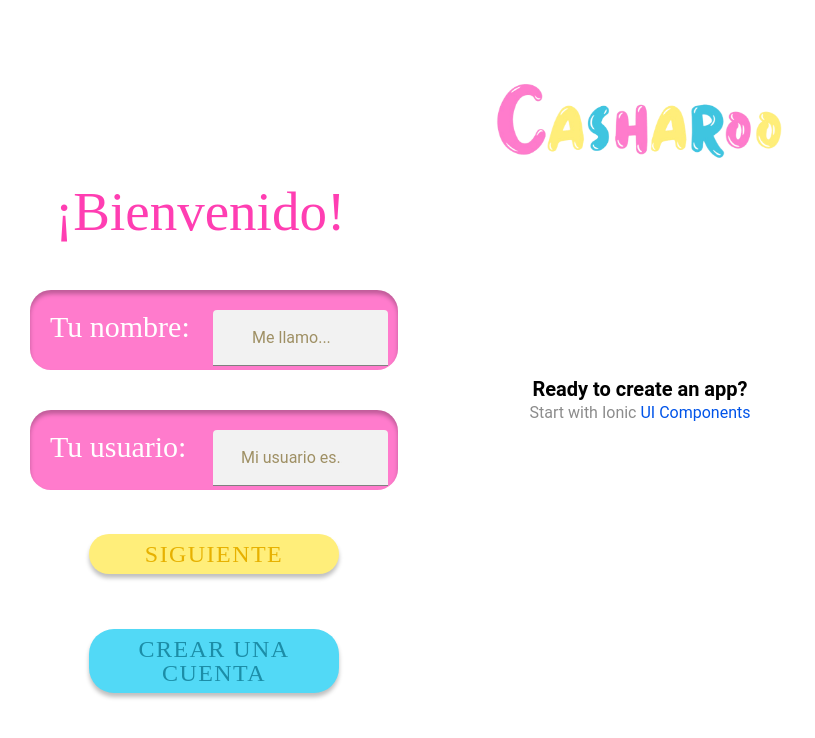
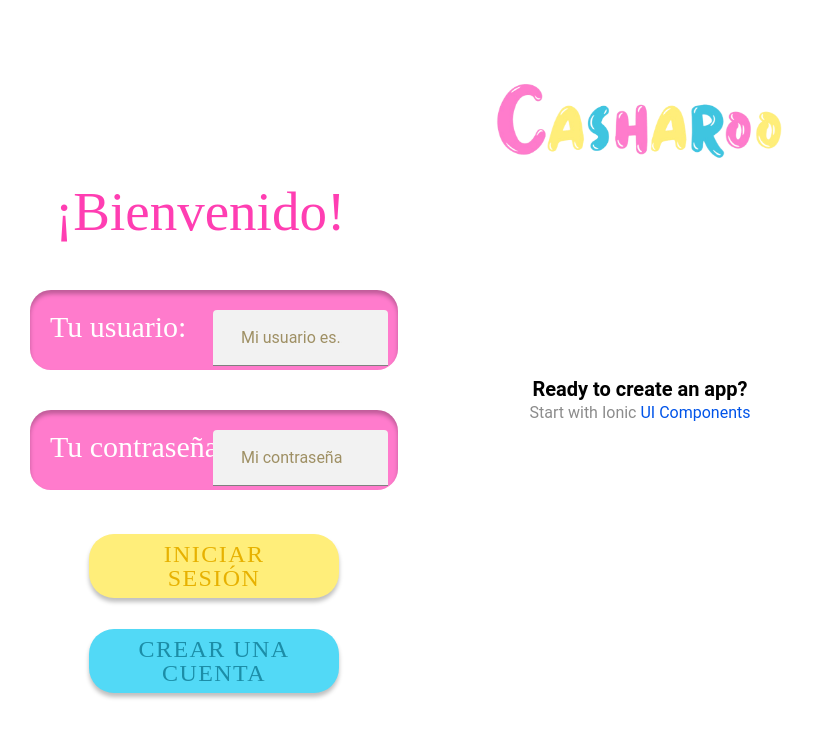
Before and after one commit to AbieGarcia/Casharoo, a React (Vite) app in the folder Casharoo/: page /login in a window 1280 px wide. Shown: the top 738 px of the page, without its empty margins (0-815 px from the left). Built offline with nearby package versions, Linux system fonts and the light colour scheme; a web font is replaced by a local one.

Commit message:
login y perfil

```diff
--- a/Casharoo/src/pages/Login.css
+++ b/Casharoo/src/pages/Login.css
@@ -34,7 +34,7 @@
     left: 55px;
     z-index: 1;
 }
-.NombreLogin {
+.UsernameLogin {
     width: 368px;
     height: 80px;
     border-radius: 21px;
@@ -46,7 +46,7 @@
     z-index: 1;
 }
 
-.UsernameLogin {
+.ContrasenaLogin {
     width: 368px;
     height: 80px;
     border-radius: 21px;
--- a/Casharoo/src/pages/Login.tsx
+++ b/Casharoo/src/pages/Login.tsx
@@ -3,6 +3,8 @@ import { IonContent, IonHeader, IonPage, IonButton, IonTitle, IonInput, IonToolb
 import ExploreContainer from '../components/ExploreContainer';
 import './Login.css';
 import { useHistory } from 'react-router-dom';
+import { useState } from 'react';
+import { verificarCredenciales } from '../services/userRegister';
 import Registro from './Registro';
 
 
@@ -12,6 +14,37 @@ const Login: React.FC = () => {
   const irARegistro = () => {
     history.push('/registro');
   }
+
+  const [usuario, setUsuario] = useState("");
+  const [contrasena, setContrasena] = useState("");
+  const [error, setError] = useState(false);
+
+  const handleLogin = async () => {
+    try {
+      console.log("Usuario ingresado:", usuario);
+      console.log("Contraseña ingresada:", contrasena);
+
+      // Llama a la función para verificar las credenciales
+      const usuarioAutenticado = await verificarCredenciales(usuario, contrasena);
+      if (usuarioAutenticado) {
+        console.log("Login exitoso:", usuarioAutenticado);
+        setError(false);
+
+        // Guarda el usuario autenticado en localStorage o en el contexto
+        localStorage.setItem("usuarioId", usuarioAutenticado.id);
+
+        // Redirige al usuario a la página principal o al dashboard
+        history.push('/mapa');
+      } else {
+        setError(true);
+        console.log("Credenciales incorrectas");
+      }
+    } catch (error) {
+      console.error("Error durante el login:", error);
+      setError(true);
+    }
+  };
+
   return (
     <IonPage>
       <IonContent className="ion-padding" scrollY={false}>
@@ -20,34 +53,39 @@ const Login: React.FC = () => {
           <IonText id='lblBienvenido'> ¡Bienvenido! </IonText>
         </div>
 
-            <div className='NombreLogin' /*SECCION DONDE SE INGRESA EL NOMBRE*/>
+        <div className='UsernameLogin' /*SECCION DONDE SE INGRESA EL NOMBRE*/>
 
-              <h1 style={{ color: 'white'}} id='NomTexto' /*TÍTULO*/  >Tu nombre:</h1>
+          <h1 style={{ color: 'white' }} id='NomTexto' /*TÍTULO*/  >Tu usuario:</h1>
 
           <IonInput  /*DONDE SE INGRESA EL NOMBRE*/
-                  placeholder="   Me llamo..."
-                  clearInput={true}
-                  fill='solid'
-                  id='InputNom'
-                  color={'warning'}
-                  ></IonInput>
-            </div>
-
-            <div className='UsernameLogin' /*SECCION DONDE SE INGRESA EL NOMBRE DE USUARIO*/>
-
-              <h1 style={{ color: 'white'}} id='NomTexto' /*TÍTULO*/  >Tu usuario:</h1>
-
-                <IonInput  /*DONDE SE INGRESA EL NOMBRE DE USUARIO*/
             placeholder="   Mi usuario es..."
             clearInput={true}
             fill='solid'
             id='InputNom'
             color={'warning'}
+            value={usuario}
+            onIonInput={(e: any) => setUsuario(e.target.value)}
+          ></IonInput>
+        </div>
+
+        <div className='ContrasenaLogin' /*SECCION DONDE SE INGRESA EL NOMBRE DE USUARIO*/>
+
+          <h1 style={{ color: 'white' }} id='NomTexto' /*TÍTULO*/  >Tu contraseña:</h1>
+
+          <IonInput  /*DONDE SE INGRESA EL NOMBRE DE USUARIO*/
+            placeholder="   Mi contraseña es..."
+            clearInput={true}
+            fill='solid'
+            id='InputNom'
+            color={'warning'}
+            value={contrasena}
+            onIonInput={(e: any) => setContrasena(e.target.value)}
           ></IonInput>
         </div>
 
         <div className='contenedorBtnSiguienteLogin'>
-              <IonButton id='btnSiguiente'>Siguiente</IonButton>
+          <IonButton id='btnSiguiente' onClick={handleLogin}>Iniciar sesión</IonButton>
+          {error && <h1 style={{ color: "red", position: "relative", top: "100px" }}>Usuario o contraseña incorrectos</h1>}
         </div>
 
         <div className='contenedorBtnCrear'>
--- a/Casharoo/src/pages/Perfil.css
+++ b/Casharoo/src/pages/Perfil.css
@@ -50,5 +50,13 @@ text-shadow: 0px 0px 0px rgba(0, 0, 0, 0.25), 0px 0px 0px rgba(0, 0, 0, 0.25);
     line-height: normal;
     position: absolute;
     top: -20px;
-    left: 94px;
+    left: 55px;
 }
+
+.monito-perfil{
+    width: 300px;
+    height: 300px;
+    position: absolute;
+    top: 135px;
+    left: 70px;
+}
--- a/Casharoo/src/pages/Perfil.tsx
+++ b/Casharoo/src/pages/Perfil.tsx
@@ -1,9 +1,49 @@
-import React, { useState } from 'react';
-import { IonContent, IonHeader,IonIcon, IonPage, IonButton, IonTitle, IonInput, IonToolbar, IonFooter } from '@ionic/react';
+import React, { useState, useEffect } from 'react';
+import { IonContent, IonText, IonHeader, IonIcon, IonPage, IonButton, IonTitle, IonInput, IonToolbar, IonFooter } from '@ionic/react';
 import ExploreContainer from '../components/ExploreContainer';
+import { obtenerUsuario } from '../services/userRegister';
 import './Perfil.css';
 
 const Perfil: React.FC = () => {
+
+  const [usuario, setUsuario] = useState<any>(null);
+  const [progreso, setProgreso] = useState<number>(0);
+
+  useEffect(() => {
+    const cargarUsuario = async () => {
+      const usuarioId = localStorage.getItem("usuarioId"); // Obtén el ID del usuario desde localStorage
+      if (usuarioId) {
+        const datosUsuario = await obtenerUsuario(usuarioId);
+        setUsuario(datosUsuario); // Guarda los datos del usuario en el estado
+
+        // Verifica los datos de los capítulos
+        console.log("Capítulos del usuario:", datosUsuario.capitulo);
+
+        // Calcula el progreso
+        if (datosUsuario && Array.isArray(datosUsuario.capitulo)) {
+          let progresoCalculado = 0;
+          for (const capitulo of datosUsuario.capitulo) {
+            if (capitulo.disabled === false) {
+              progresoCalculado += 1; // Suma 1 por cada capítulo habilitado
+            }
+          }
+          setProgreso(progresoCalculado); // Guarda el progreso en el estado
+        }
+      }
+    };
+
+    cargarUsuario();
+  }, []);
+
+  if (!usuario) {
+    return (
+      <IonPage>
+        <IonContent className="ion-padding">
+          <IonText>Cargando datos del usuario...</IonText>
+        </IonContent>
+      </IonPage>
+    );
+  }
 
   return (
     <IonPage>
@@ -14,10 +54,13 @@ const Perfil: React.FC = () => {
           <img src="../../assets/racha.png"></img>
         </div>
         <div id='contenedorUsuario'>
-            <h2 id='nom'>Nombre</h2>
+          <h2 id='nom'>{usuario.nombre}</h2>
         </div>
         <div id='nivel'>
-          <h2 id='nivTxt'>Nivel 1</h2>
+          <h2 id='nivTxt'>Progreso: {progreso}</h2>
+        </div>
+        <div className='monito-perfil'>
+          {usuario.sexo === 1 ? <img src="../../assets/girl.png"></img> : <img src="../../assets/boy.png"></img>}
         </div>
 
 
@@ -26,13 +69,13 @@ const Perfil: React.FC = () => {
       <IonFooter>
         <IonToolbar>
           <IonButton className='btnMenu'>
-                  <img src="../../assets/home.png"/>
+            <img src="../../assets/home.png" />
           </IonButton>
           <IonButton className='btnMenu'>
-                <img src="../../assets/info.png"/>
+            <img src="../../assets/info.png" />
           </IonButton>
           <IonButton className='btnMenu'>
-                <img src="../../assets/perfil.png"/>
+            <img src="../../assets/perfil.png" />
           </IonButton>
         </IonToolbar>
       </IonFooter>
--- a/Casharoo/src/pages/Registro.tsx
+++ b/Casharoo/src/pages/Registro.tsx
@@ -27,8 +27,8 @@ const Registro: React.FC = () => {
   const [error, setError] = useState(false);
   const history = useHistory();
 
-  const irAMapa = () => {
-    history.push('/mapa');
+  const irALogIn = () => {
+    history.push('/login');
   };
 
   const registroUsuario = () => {
@@ -48,7 +48,7 @@ const Registro: React.FC = () => {
     if (nombre !== "" && registro.sexo !== 0 && usuario !== "") {
       setError(false);
       registrarUsuario(nuevoRegistro);
-      irAMapa();
+      irALogIn();
     } else {
       setError(true);
     }
--- a/Casharoo/src/services/userRegister.js
+++ b/Casharoo/src/services/userRegister.js
@@ -1,5 +1,26 @@
 import { db } from "../firebaseConfig";
-import { collection, addDoc, updateDoc, doc, query, where, getDocs } from "firebase/firestore";
+import { collection, addDoc, updateDoc, getDoc, query, where, getDocs, doc } from "firebase/firestore";
+
+export const verificarCredenciales = async (usuario, contrasena) => {
+    try {
+        const usuariosRef = collection(db, "usuarios");
+        const q = query(usuariosRef, where("usuario", "==", usuario), where("contrasena", "==", contrasena));
+        const querySnapshot = await getDocs(q);
+
+        if (!querySnapshot.empty) {
+            const usuarioDoc = querySnapshot.docs[0]; // Obtén el primer resultado
+            const usuarioData = { id: usuarioDoc.id, ...usuarioDoc.data() }; // Incluye el ID en los datos
+            console.log("Usuario autenticado:", usuarioData);
+            return usuarioData; // Devuelve los datos del usuario autenticado
+        } else {
+            console.log("Credenciales incorrectas");
+            return null;
+        }
+    } catch (error) {
+        console.error("Error al verificar credenciales:", error);
+        return null;
+    }
+};
 
 export const registrarUsuario = async (usuario) => {
     console.log(usuario)
@@ -23,7 +44,7 @@ export const editarUsuario = async (usuarioId, nuevosDatos) => {
     }
 };
 
-export const obtenerUusario = async (usuarioId) => {
+export const obtenerUsuario = async (usuarioId) => {
     try {
         const usuarioRef = doc(db, "usuarios", usuarioId);
         const usuarioSnap = await getDoc(usuarioRef);
```
Lines whose indentation alone changed are shown as unchanged.
